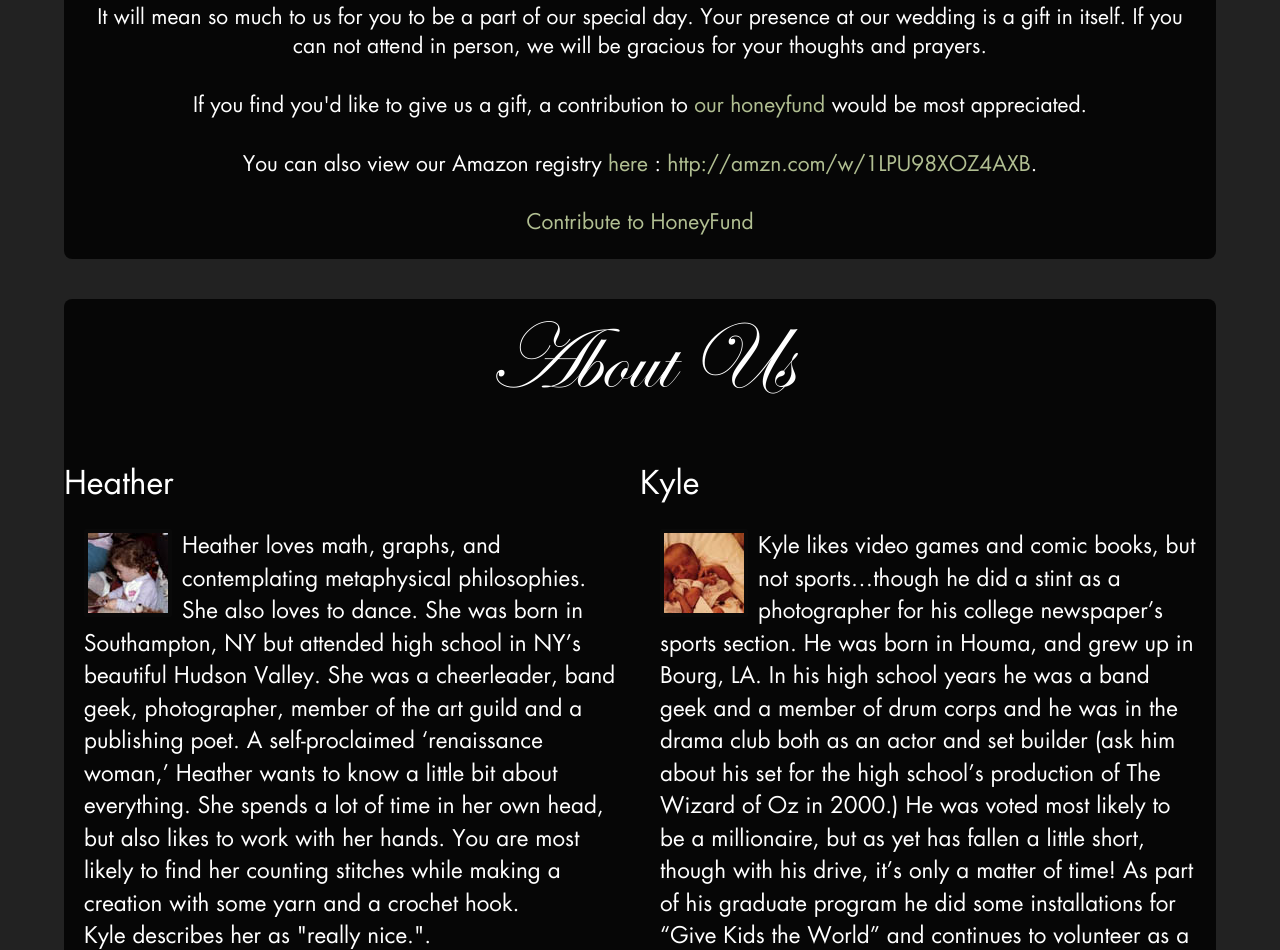
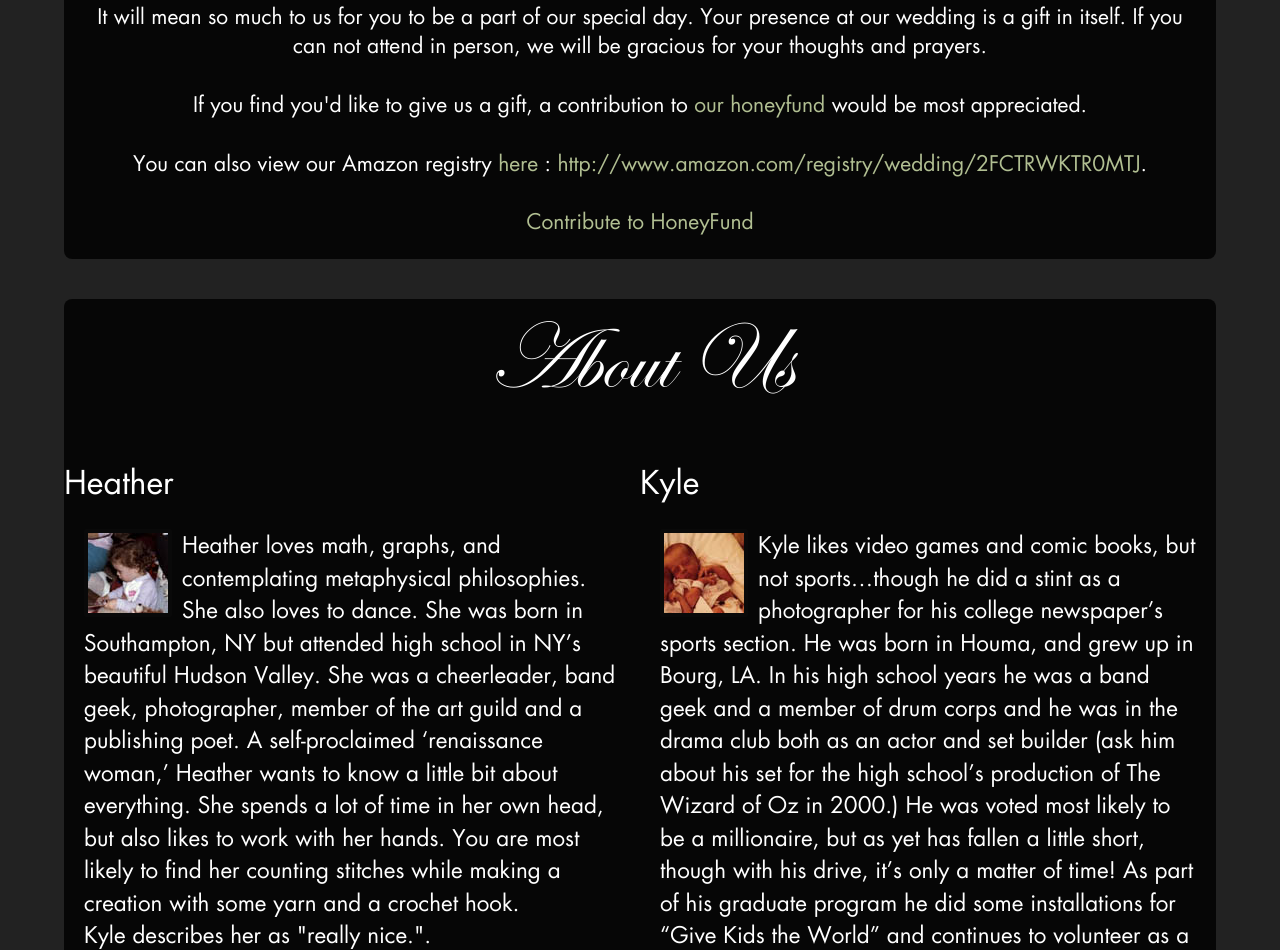
Before and after one commit to theotherkyle/theotherkyle.github.io, a plain HTML site: page index-official.html in a window 1280 px wide. Shown: the part 5415-6365 px from the top of the page. Drawn offline with nearby package versions, Linux system fonts and the light colour scheme.

Commit message:
updating registry url

```diff
--- a/index-official.html
+++ b/index-official.html
@@ -287,7 +287,7 @@ On the Sunday after the wedding we’ve decided to spend out first day as a marr
  <br/><br/>
 If you find you'd like to give us a gift, a contribution to <a href="http://www.honeyfund.com/wedding/KyleAndHeather2015"  target="_blank">our honeyfund</a> would be most appreciated. <br/><br/>
 
-You can also view our Amazon registry <a href="http://amzn.com/w/1LPU98XOZ4AXB"  target="_blank">here</a> : <a href="http://amzn.com/w/1LPU98XOZ4AXB"  target="_blank">http://amzn.com/w/1LPU98XOZ4AXB</a>.  <br/><br/>
+You can also view our Amazon registry <a href="http://www.amazon.com/registry/wedding/2FCTRWKTR0MTJ"  target="_blank">here</a> : <a href="http://www.amazon.com/registry/wedding/2FCTRWKTR0MTJ"  target="_blank">http://www.amazon.com/registry/wedding/2FCTRWKTR0MTJ</a>.  <br/><br/>
 
 <a href="http://www.honeyfund.com/wedding/KyleAndHeather2015"  target="_blank">Contribute to HoneyFund</a>
 </p>
```
